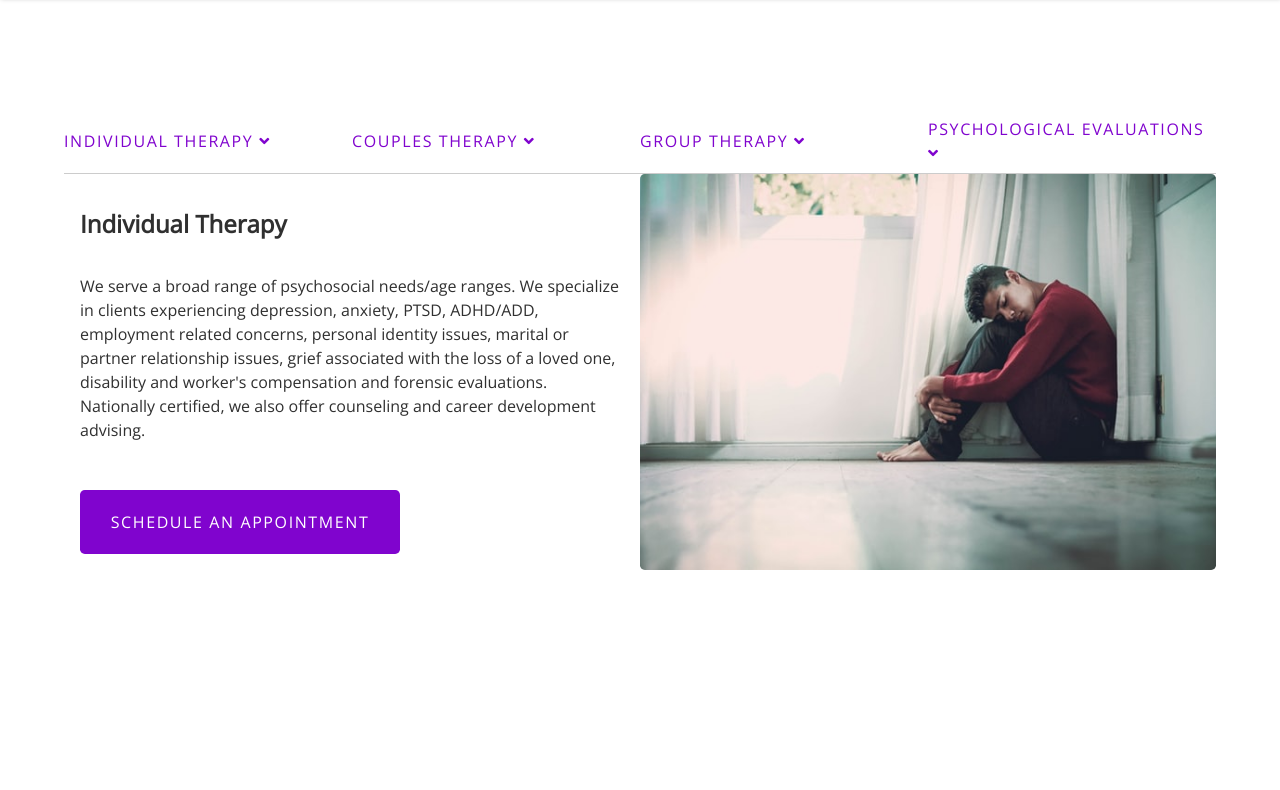
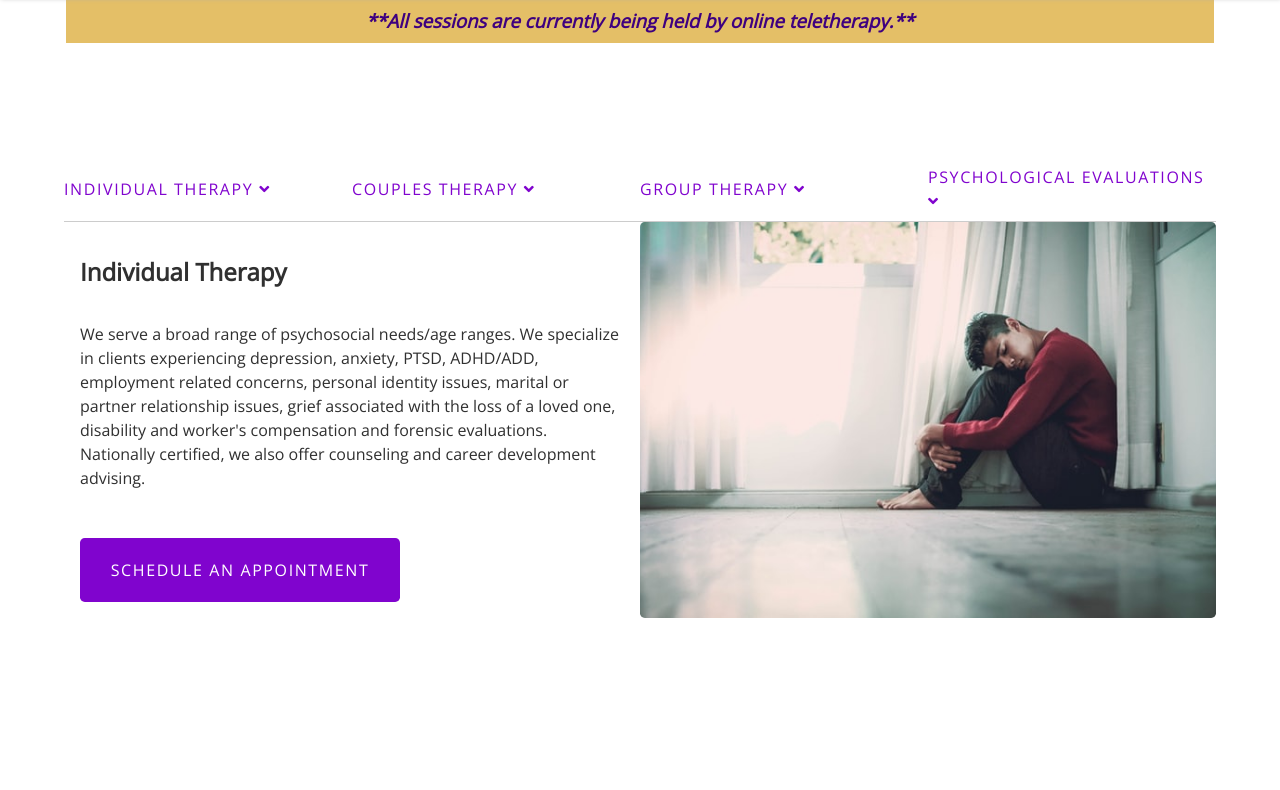
Before and after one commit to artsycoder533/VOHPS-LLC, a website: page about.html in a window 1280 px wide. Shown: the part 78-868 px from the top of the page. Drawn offline with nearby package versions, Linux system fonts and the light colour scheme.

Commit message:
uncommented alert banner in all services section, decreased padding

```diff
--- a/about.html
+++ b/about.html
@@ -87,9 +87,9 @@
         </section> -->
 
 
-        <!-- <div class="alert">
+        <div class="alert">
             <h3><em><strong>**All sessions are currently being held by online teletherapy.**</strong></em></h3>
-        </div> -->
+        </div>
 
         <!-- <div class="all-services-section center"> -->
 
--- a/scss/pages/_allservices.scss
+++ b/scss/pages/_allservices.scss
@@ -1,5 +1,6 @@
 @use '../base/' as *;
 @use '../components/' as *;
+
 
 .all-services {
     // width: 90vw;
@@ -20,12 +21,15 @@
 
     // background: lightgray;
 
-    // .alert h3 {
-    //     text-align: center;
-    //     padding: 3rem;
-    //     background: hsla(269, 100%, 25%, 75%);
-    //     color: white;
-    // }
+    .alert h3 {
+    border: 2px solid white;
+        width: 100%;
+        text-align: center;
+        padding: 0.5rem;
+        background: rgba(210, 148, 2, 0.6);
+        color: $dark-purple;
+    }
+
 
     // .all-services-section{
 
--- a/scss/sections/_services.scss
+++ b/scss/sections/_services.scss
@@ -32,7 +32,7 @@ SERVICES SECTION
         display: grid;
         place-items: center;
         padding: 1rem;
-        background: rgba(210, 148, 2, 0.6);
+
 
         blockquote {
             width: 90vw;
```
Also changed, not shown: assets/css/style.css, 1 other file.
